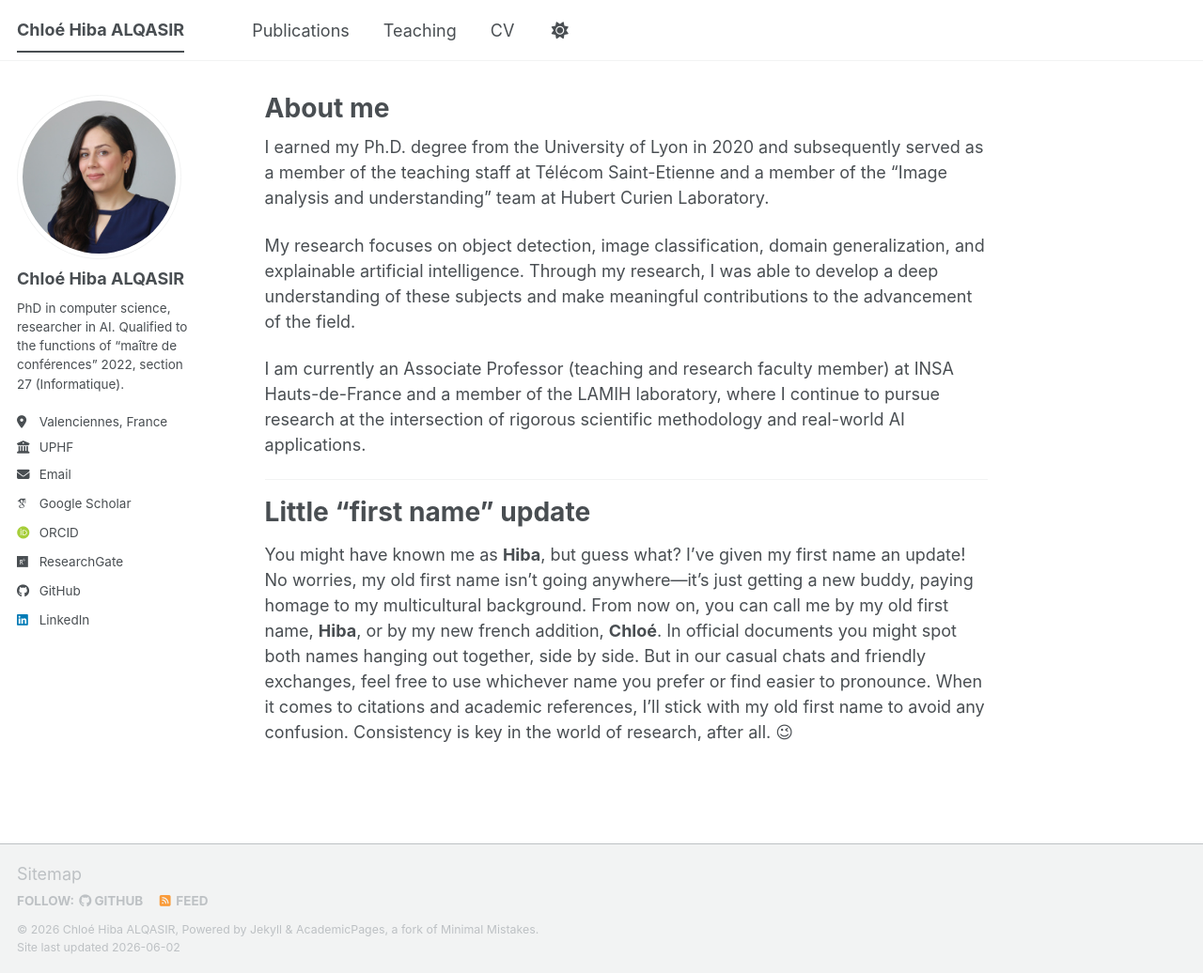
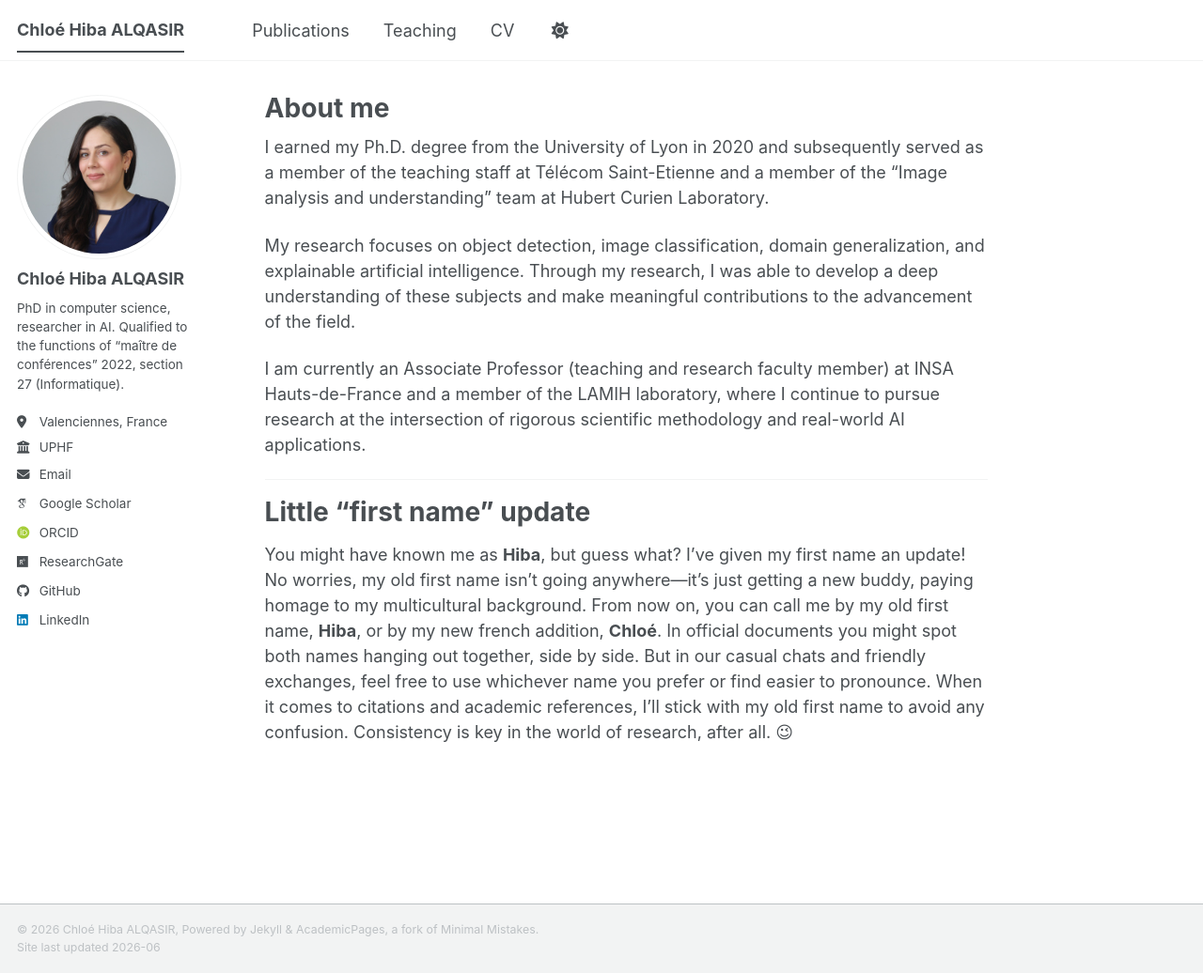
Before and after one commit to halqasir/halqasir.github.io, a Jekyll site: the page built from _pages/about.md, in a window 1280 px wide and 1036 px high. Shown: the whole window at 94% size. Built offline with Jekyll 4.4.1, drawn with Linux system fonts in a browser that asks for light colours; some web fonts are replaced; a script bundle is joined from its source files by our own code; library files that are not in the unit come from our copies.

Commit message:
may 2026 version

```diff
--- a/_includes/footer.html
+++ b/_includes/footer.html
@@ -1,25 +1,7 @@
 {% include base_path %}
 
-{% if site.author.github or site.author.bitbucket or site.atom_feed.hide != true %}
-<div class="page__footer-follow">
-  <ul class="social-icons">
-    {% if site.data.ui-text[site.locale].follow_label %}
-      <li><strong>{{ site.data.ui-text[site.locale].follow_label }}</strong></li>
-    {% endif %}
-    {% if site.author.github %}
-      <li><a href="https://github.com/{{ site.author.github }}"><i class="fab fa-github" aria-hidden="true"></i> GitHub</a></li>
-    {% endif %}
-    {% if site.author.bitbucket %}
-      <li><a href="https://bitbucket.org/{{ site.author.bitbucket }}"><i class="fab fa-bitbucket" aria-hidden="true"></i> Bitbucket</a></li>
-    {% endif %}
-    {% if site.atom_feed.hide != true %}
-    <li><a href="{% if site.atom_feed.path %}{{ site.atom_feed.path }}{% else %}{{ base_path }}/feed.xml{% endif %}"><i class="fa fa-fw fa-rss-square" aria-hidden="true"></i> {{ site.data.ui-text[site.locale].feed_label | default: "Feed" }}</a></li>
-    {% endif %}
-  </ul>
-</div>
-{% endif %}
 
 <div class="page__footer-copyright">
   &copy; {{ site.time | date: '%Y' }} {{ site.name | default: site.title }}, {{ site.data.ui-text[site.locale].powered_by | default: "Powered by" }} <a href="https://jekyllrb.com" rel="nofollow">Jekyll</a> &amp; <a href="https://github.com/academicpages/academicpages.github.io">AcademicPages</a>, a fork of <a href="https://mademistakes.com/work/minimal-mistakes-jekyll-theme/" rel="nofollow">Minimal Mistakes</a>.<br />
-  Site last updated {{ "now" | date: '%Y-%m-%d' }}
+  Site last updated {{ "now" | date: '%Y-%m' }}
 </div>
--- a/_includes/footer/custom.html
+++ b/_includes/footer/custom.html
@@ -1,16 +1 @@
 <!-- start custom footer snippets -->
-
-<a href="/sitemap/">Sitemap</a>
-
-<!-- Support for MatJax -->
-<script defer src="https://cdnjs.cloudflare.com/polyfill/v3/polyfill.min.js?features=es6"></script>
-<script defer src="https://cdn.jsdelivr.net/npm/mathjax@3/es5/tex-mml-chtml.js" id="MathJax-script"></script>
-
-<!-- Support for Mermaid -->
-<script type="module">
-    import mermaid from 'https://cdn.jsdelivr.net/npm/mermaid@11/dist/mermaid.esm.min.mjs';
-    mermaid.initialize({startOnLoad:true, theme:'default'});
-    await mermaid.run({querySelector:'code.language-mermaid'});
-</script>
-
-<!-- end custom footer snippets -->
```
